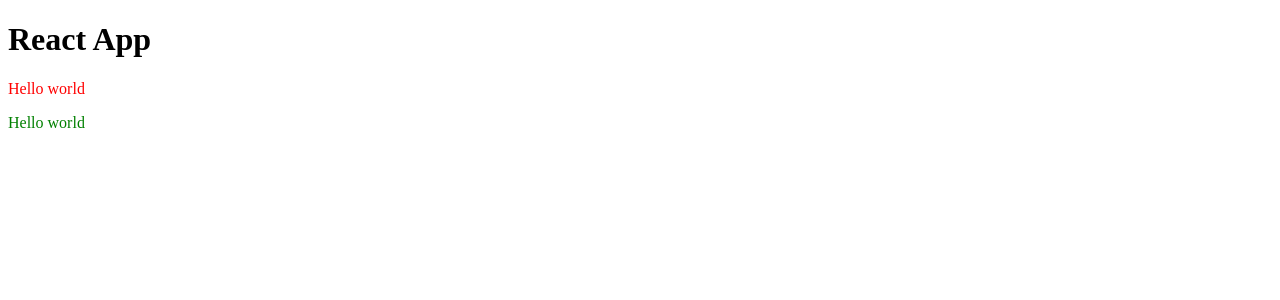
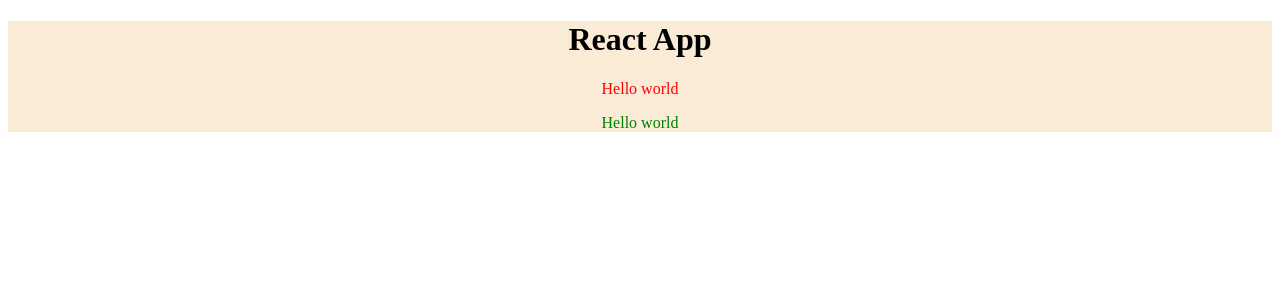
Before and after one commit to dm-webdev/skillbox-react, a React app: page / in a window 1280 px wide. Shown: the top 300 px of the page. Built offline with nearby package versions, Linux system fonts and the light colour scheme.

Commit message:
add CSS-modules and just

```diff
--- /dev/null
+++ b/jest.config.js
@@ -0,0 +1,4 @@
+module.exports = {
+  preset: 'ts-jest',
+  testEnvironment: 'node',
+};
--- a/src/Header.jsx
+++ b/src/Header.jsx
@@ -1,8 +1,9 @@
 import * as React from "react";
+import styles from "./header.css";
 
 export function Header() {
   return (
-    <header>
+    <header className={styles.container}>
       <h1>React App</h1>
       <p style={{color: "red"}}>Hello world</p>
       <p style={{color: "green"}}>Hello world</p>
--- /dev/null
+++ b/src/header.css
@@ -0,0 +1,6 @@
+.container {
+  margin: 0 auto;
+  font-weight: 400;
+  text-align: center;
+  background-color: antiquewhite;
+}
--- a/webpack.config.js
+++ b/webpack.config.js
@@ -52,6 +52,20 @@
         test: /\.html$/i,
         loader: 'html-loader',
       },
+      {
+        test: /\.css$/,
+        use: [
+          "style-loader", {
+            loader: "css-loader",
+            options: {
+              modules: {
+                mode: "local",
+                localIdentName: "[name]__[local]--[hash:base64:5]",
+              },
+            }
+          }
+        ],
+      },
     ],
   },
 };
```
Also changed, not shown: package.json (+6 -1 lines), 2 other files (tests, documents, lock files or other folders).
